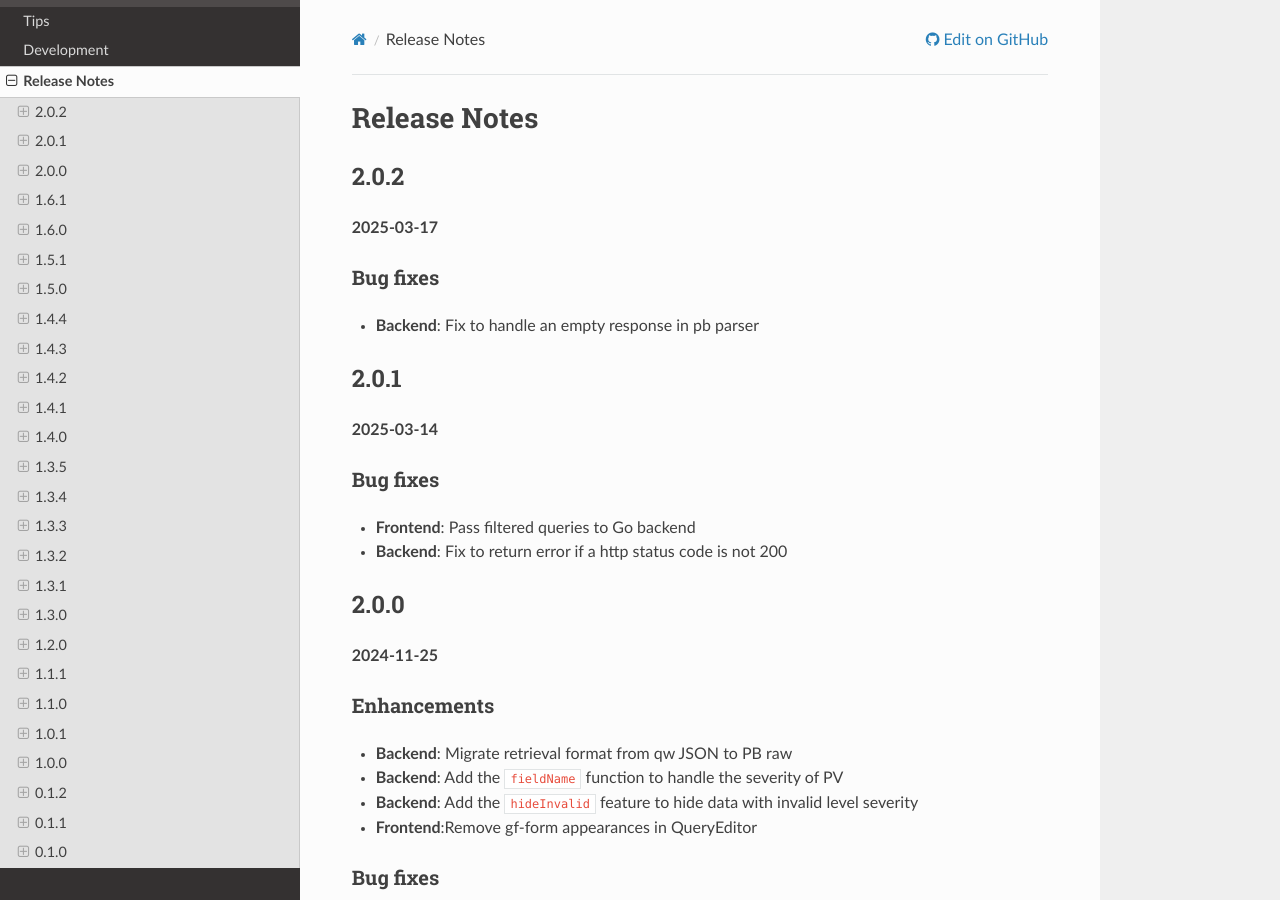
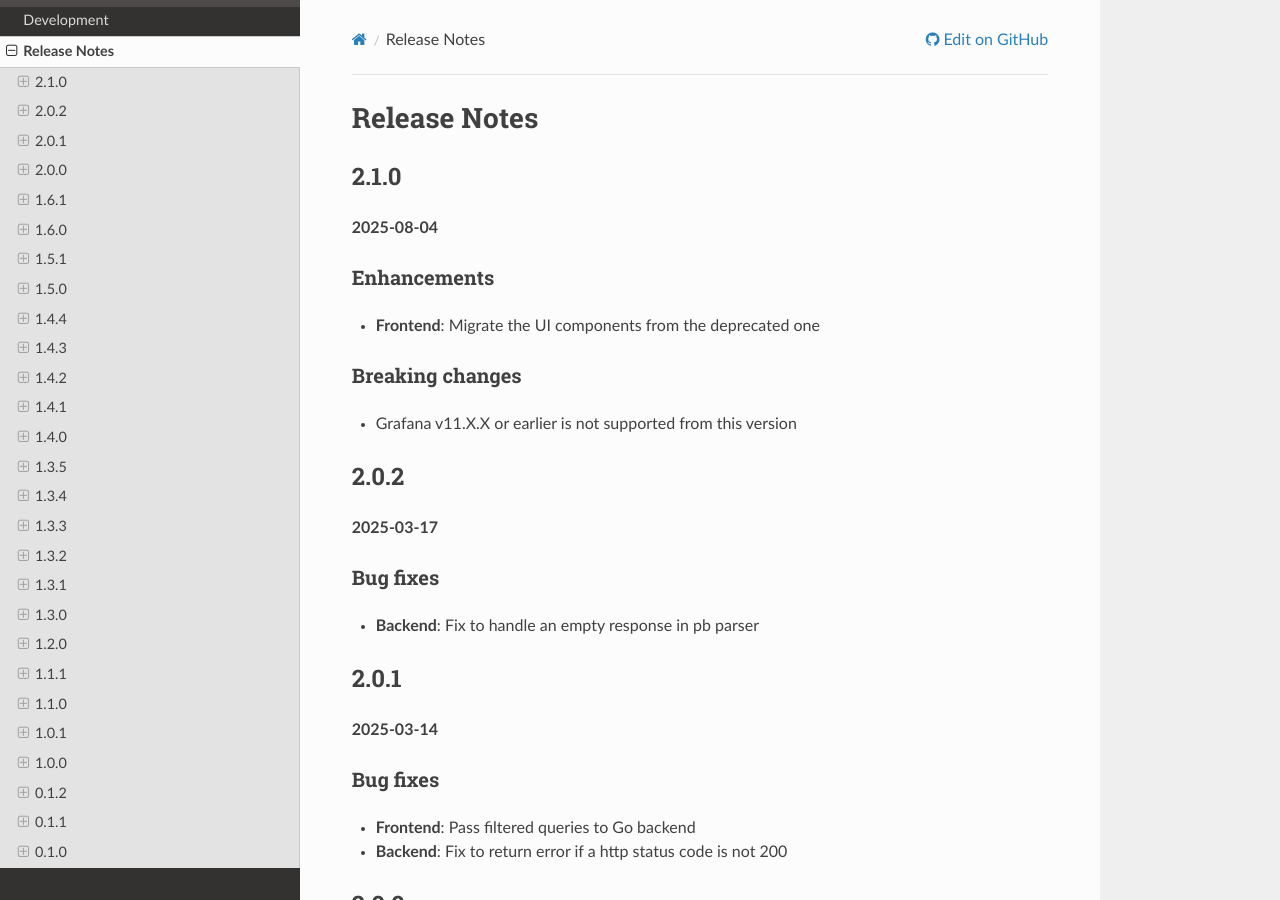
Before and after one commit to sasaki77/archiverappliance-datasource, a Sphinx documentation site: the page built from docs/releases.md, in a window 1280 px wide and 900 px high. Built offline with Sphinx 7.4.7 and the Read the Docs theme 3.1.0, drawn with Linux system fonts in a browser that asks for light colours.

Commit message:
REL: update for 2.1.0 release

```diff
--- a/docs/releases.md
+++ b/docs/releases.md
@@ -1,4 +1,14 @@
 # Release Notes
+## 2.1.0
+
+**2025-08-04**
+
+### Enhancements
+- **Frontend**: Migrate the UI components from the deprecated one
+
+### Breaking changes
+- Grafana v11.X.X or earlier is not supported from this version
+
 ## 2.0.2
 
 **2025-03-17**
--- a/package.json
+++ b/package.json
@@ -2,7 +2,7 @@
   "name": "sasaki77-archiver-appliance",
   "alerting": true,
   "private": true,
-  "version": "2.0.2",
+  "version": "2.1.0",
   "description": "ArchiverAppliance",
   "main": "index.js",
   "scripts": {
```
Also changed, not shown: CHANGELOG.md (+8 -0 lines).
